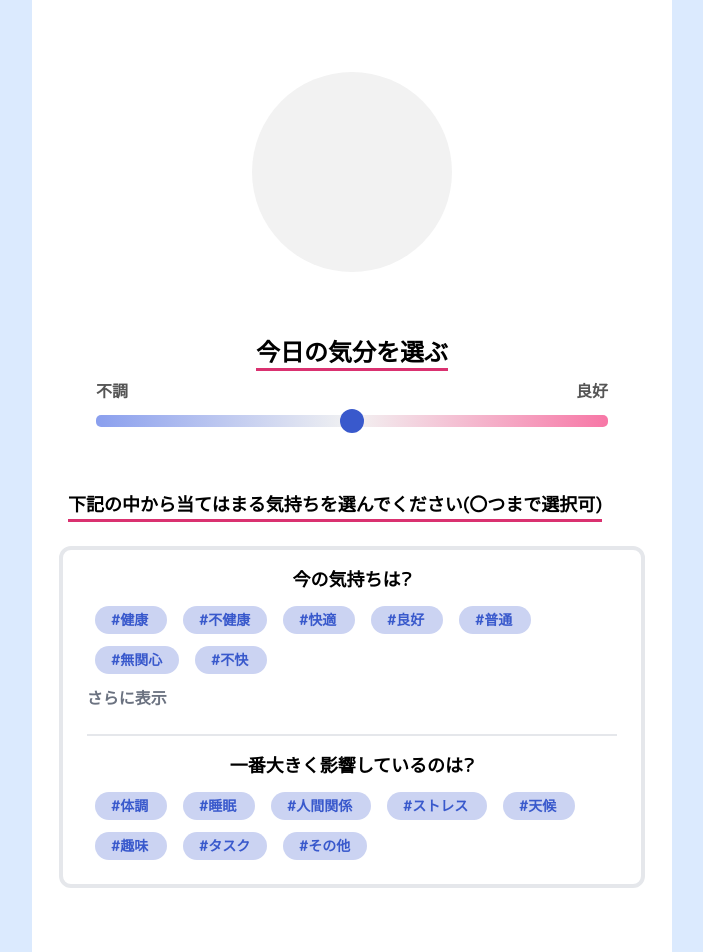
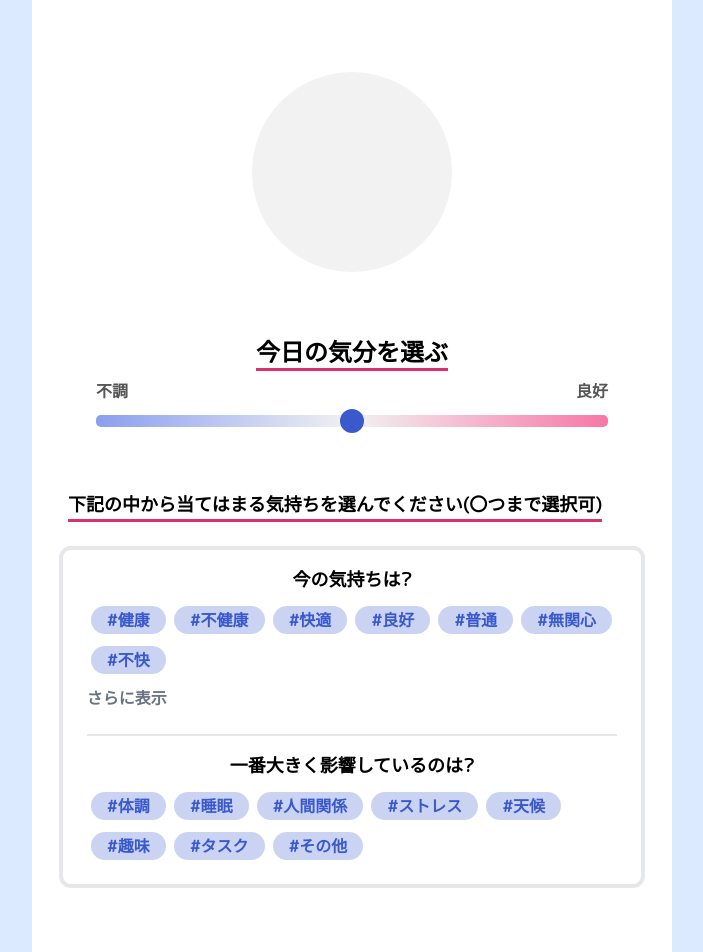
Before and after one commit to yama-chiiii/Sotsuken, a Next.js app: page /syousai in a window 1280 px wide. Shown: the top 952 px of the page, without its empty margins (288-991 px from the left). Built offline with nearby package versions, Linux system fonts and the light colour scheme.

Commit message:
AuthContextの作成

```diff
--- a/src/app/component/Slider.tsx
+++ b/src/app/component/Slider.tsx
@@ -1,9 +1,10 @@
 'use client';
 
 import { useState } from 'react';
+import { useAuthContext } from '../context/AuthContext';
 
 export default function Slider() {
-  const [sliderValue, setSliderValue] = useState(3);
+  const { sliderValue, setSliderValue, } = useAuthContext();
   const [circleColor, setCircleColor] = useState('#F2F2F2'); // 初期色
 
   // スライダー位置に応じた色を計算
@@ -12,6 +13,7 @@ export default function Slider() {
     const startColor = [138, 159, 238]; // 青 (#8A9FEE)
     const midColor = [242, 242, 242]; // グレー (#F2F2F2)
     const endColor = [247, 119, 166]; // ピンク (#F777A6)
+
 
     let r, g, b;
     // 青 → グレー (ratio <= 0.5)
--- a/src/app/context/AuthContext.tsx
+++ b/src/app/context/AuthContext.tsx
@@ -4,9 +4,11 @@ import { createContext, ReactNode, useContext, useState } from 'react';
 
 interface AuthContextType {
   sliderValue: number;
+  circleColor: string;
   selectedTags: string[];
   memo: string;
   setSliderValue: React.Dispatch<React.SetStateAction<number>>;
+  setCircleColor: React.Dispatch<React.SetStateAction<string>>;
   setSelectedTags: React.Dispatch<React.SetStateAction<string[]>>;
   setMemo: React.Dispatch<React.SetStateAction<string>>;
 }
@@ -15,12 +17,22 @@ const AuthContext = createContext<AuthContextType | undefined>(undefined);
 
 export const AuthProvider = ({ children }: { children: ReactNode }) => {
   const [sliderValue, setSliderValue] = useState(3); // スライダー初期値
+  const [circleColor, setCircleColor] = useState('#F2F2F2'); // 初期色
   const [selectedTags, setSelectedTags] = useState<string[]>([]);
   const [memo, setMemo] = useState('');
 
   return (
     <AuthContext.Provider
-      value={{ sliderValue, selectedTags, memo, setSliderValue, setSelectedTags, setMemo }}
+      value={{
+        sliderValue,
+        circleColor,
+        selectedTags,
+        memo,
+        setSliderValue,
+        setCircleColor,
+        setSelectedTags,
+        setMemo,
+      }}
     >
       {children}
     </AuthContext.Provider>
--- a/src/app/page.tsx
+++ b/src/app/page.tsx
@@ -3,9 +3,17 @@
 import Image from 'next/image'
 import Link from 'next/link'
 import Footer from './component/Footer'
+import { useAuthContext } from './context/AuthContext'
 import './globals.css'
 
 export default function Home() {
+  const { sliderValue, selectedTags, memo } = useAuthContext()
+
+  const getMoodText = (value: number) => {
+    if (value <= 1.5) return '不調'
+    if (value <= 3) return '普通'
+    return '良好'
+  }
 
   return (
     <div className='w-full min-h-screen flex flex-col items-center bg-blue-100'>
@@ -30,25 +38,27 @@ export default function Home() {
                 <div className='mt-20 sm:mt-40 text-md sm:text-xl font-semibold'>
                   一日の気分
                 </div>
-                <div className='mt-12 sm:mt-24 border-b-3 border-pink-dark text-3xl font-semibold'>
-                  普通
+                <div className='text-3xl font-semibold mt-8'>
+                  {getMoodText(sliderValue)}
                 </div>
                 <div className='flex flex-row'>
                   {/* タグ表示 */}
-                  <div className='px-16 py-4 mt-12 mx-8 font-semibold rounded-full bg-blue-light text-blue-dark text-sm'>
-                    #健康
-                  </div>
-                  <div className='px-16 py-4 mt-12 mx-8 font-semibold rounded-full bg-blue-light text-blue-dark text-sm'>
-                    #健康
-                  </div>
+                  {selectedTags.map((tag, index) => (
+                    <div
+                      key={index}
+                      className='px-16 py-4 bg-blue-light rounded-full text-blue-dark mx-4 mt-12 text-md font-semibold '
+                    >
+                      {tag}
+                    </div>
+                  ))}
                 </div>
               </div>
               <div className='flex flex-col md:mb-0 mb-32'>
                 <div className='ml-28 mt-16 md:text-sm text-xl font-mPlus font-semibold'>
                   今日のひとことメモ
                 </div>
-                <div className='flex justify-center'>
-                  <textarea rows={3} className='w-11/12 border rounded p-4 ' />
+                <div className='w-full flex justify-center flex-wrap'>
+                  <div className='w-11/12 border-3 rounded-md font-semibold mt-4 bg-white px-4 py-12'>{memo}</div>
                 </div>
               </div>
             </div>
--- a/src/app/syousai/page.tsx
+++ b/src/app/syousai/page.tsx
@@ -2,8 +2,36 @@
 
 import Link from 'next/link'
 import Slider from '../component/Slider'
+import { useAuthContext } from '../context/AuthContext'
 
 export default function Syousai() {
+  const { selectedTags, setSelectedTags, memo, setMemo } = useAuthContext()
+
+  const handleTagClick = (tag: string) => {
+    setSelectedTags((prev) =>
+      prev.includes(tag) ? prev.filter((t) => t !== tag) : [...prev, tag],
+    )
+  }
+
+  const tagsNow = [
+    '#健康',
+    '#不健康',
+    '#快適',
+    '#良好',
+    '#普通',
+    '#無関心',
+    '#不快',
+  ]
+  const tagsInfluence = [
+    '#体調',
+    '#睡眠',
+    '#人間関係',
+    '#ストレス',
+    '#天候',
+    '#趣味',
+    '#タスク',
+    '#その他',
+  ]
 
   return (
     <div className='w-full min-h-screen flex flex-col items-center bg-blue-100'>
@@ -24,27 +52,19 @@ export default function Syousai() {
             {/* タグ */}
             <div className='w-11/12 flex flex-col justify-start'>
               <div className='flex flex-row flex-wrap'>
-                <div className='w-72 px-16 py-4 mt-12 mx-8 font-semibold rounded-full bg-blue-light text-blue-dark text-sm'>
-                  #健康
-                </div>
-                <div className='w-84 px-16 py-4 mt-12 mx-8 font-semibold rounded-full bg-blue-light text-blue-dark text-sm'>
-                  #不健康
-                </div>
-                <div className='w-72 px-16 py-4 mt-12 mx-8 font-semibold rounded-full bg-blue-light text-blue-dark text-sm'>
-                  #快適
-                </div>
-                <div className='w-72 px-16 py-4 mt-12 mx-8 font-semibold rounded-full bg-blue-light text-blue-dark text-sm'>
-                  #良好
-                </div>
-                <div className='w-72 px-16 py-4 mt-12 mx-8 font-semibold rounded-full bg-blue-light text-blue-dark text-sm'>
-                  #普通
-                </div>
-                <div className='w-84 px-16 py-4 mt-12 mx-8 font-semibold rounded-full bg-blue-light text-blue-dark text-sm'>
-                  #無関心
-                </div>
-                <div className='w-72 px-16 py-4 mt-12 mx-8 font-semibold rounded-full bg-blue-light text-blue-dark text-sm'>
-                  #不快
-                </div>
+                {tagsNow.map((tag) => (
+                  <button
+                    key={tag}
+                    className={`px-16 py-2 rounded-2xl mx-4 mt-12 text-md font-semibold cursor-pointer ${
+                      selectedTags.includes(tag)
+                        ? 'bg-blue-dark text-white'
+                        : 'bg-blue-light text-blue-dark'
+                    }`}
+                    onClick={() => handleTagClick(tag)}
+                  >
+                    {tag}
+                  </button>
+                ))}
               </div>
               <div className='mt-12 border-dotted font-semibold text-gray-500'>
                 さらに表示
@@ -56,32 +76,19 @@ export default function Syousai() {
             </div>
             <div className='w-11/12 flex flex-col justify-start pb-24'>
               <div className='flex flex-row flex-wrap'>
-                {' '}
-                {/* flex-wrap を追加 */}
-                <div className='w-72 px-16 py-4 mt-12 mx-8 font-semibold rounded-full bg-blue-light text-blue-dark text-sm'>
-                  #体調
-                </div>
-                <div className='w-72 px-16 py-4 mt-12 mx-8 font-semibold rounded-full bg-blue-light text-blue-dark text-sm'>
-                  #睡眠
-                </div>
-                <div className='w-100 px-16 py-4 mt-12 mx-8 font-semibold rounded-full bg-blue-light text-blue-dark text-sm'>
-                  #人間関係
-                </div>
-                <div className='w-100 px-16 py-4 mt-12 mx-8 font-semibold rounded-full bg-blue-light text-blue-dark text-sm'>
-                  #ストレス
-                </div>
-                <div className='w-72 px-16 py-4 mt-12 mx-8 font-semibold rounded-full bg-blue-light text-blue-dark text-sm'>
-                  #天候
-                </div>
-                <div className='w-72 px-16 py-4 mt-12 mx-8 font-semibold rounded-full bg-blue-light text-blue-dark text-sm'>
-                  #趣味
-                </div>
-                <div className='w-84 px-16 py-4 mt-12 mx-8 font-semibold rounded-full bg-blue-light text-blue-dark text-sm'>
-                  #タスク
-                </div>
-                <div className='w-84 px-16 py-4 mt-12 mx-8 font-semibold rounded-full bg-blue-light text-blue-dark text-sm'>
-                  #その他
-                </div>
+                {tagsInfluence.map((tag) => (
+                  <button
+                    key={tag}
+                    className={`px-16 py-2 rounded-2xl mx-4 mt-12 text-md font-semibold cursor-pointer ${
+                      selectedTags.includes(tag)
+                        ? 'bg-blue-dark text-white'
+                        : 'bg-blue-light text-blue-dark'
+                    }`}
+                    onClick={() => handleTagClick(tag)}
+                  >
+                    {tag}
+                  </button>
+                ))}
               </div>
             </div>
           </div>
@@ -93,8 +100,11 @@ export default function Syousai() {
         </div>
         <div className='w-full flex justify-center'>
           <textarea
+            value={memo}
+            onChange={(e) => setMemo(e.target.value)}
             rows={4}
-            className='w-11/12 mt-12 border-4 p-8 rounded-lg'
+            className='w-11/12 border-4 rounded-lg mt-12 p-8'
+            placeholder='メモを記入してください'
           />
         </div>
 
```
